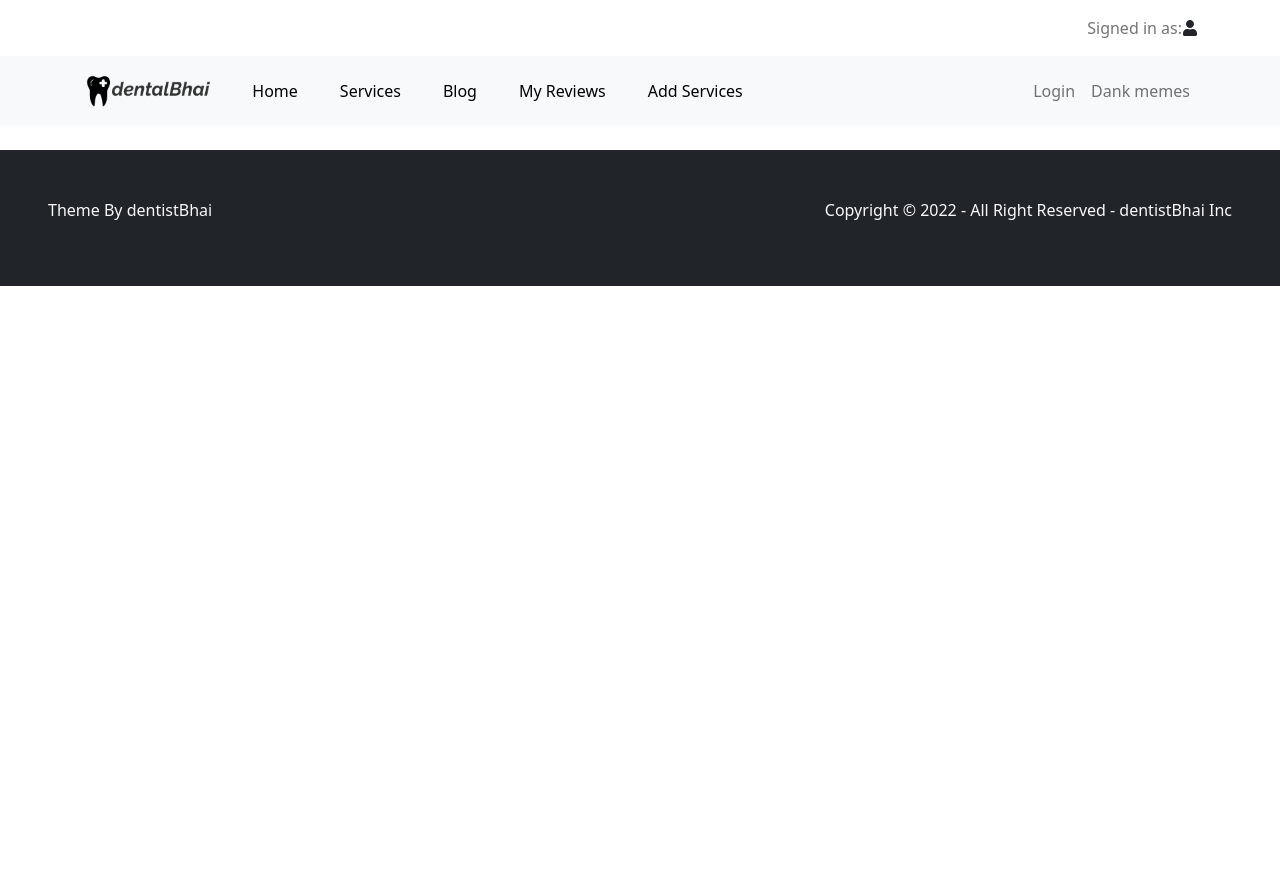
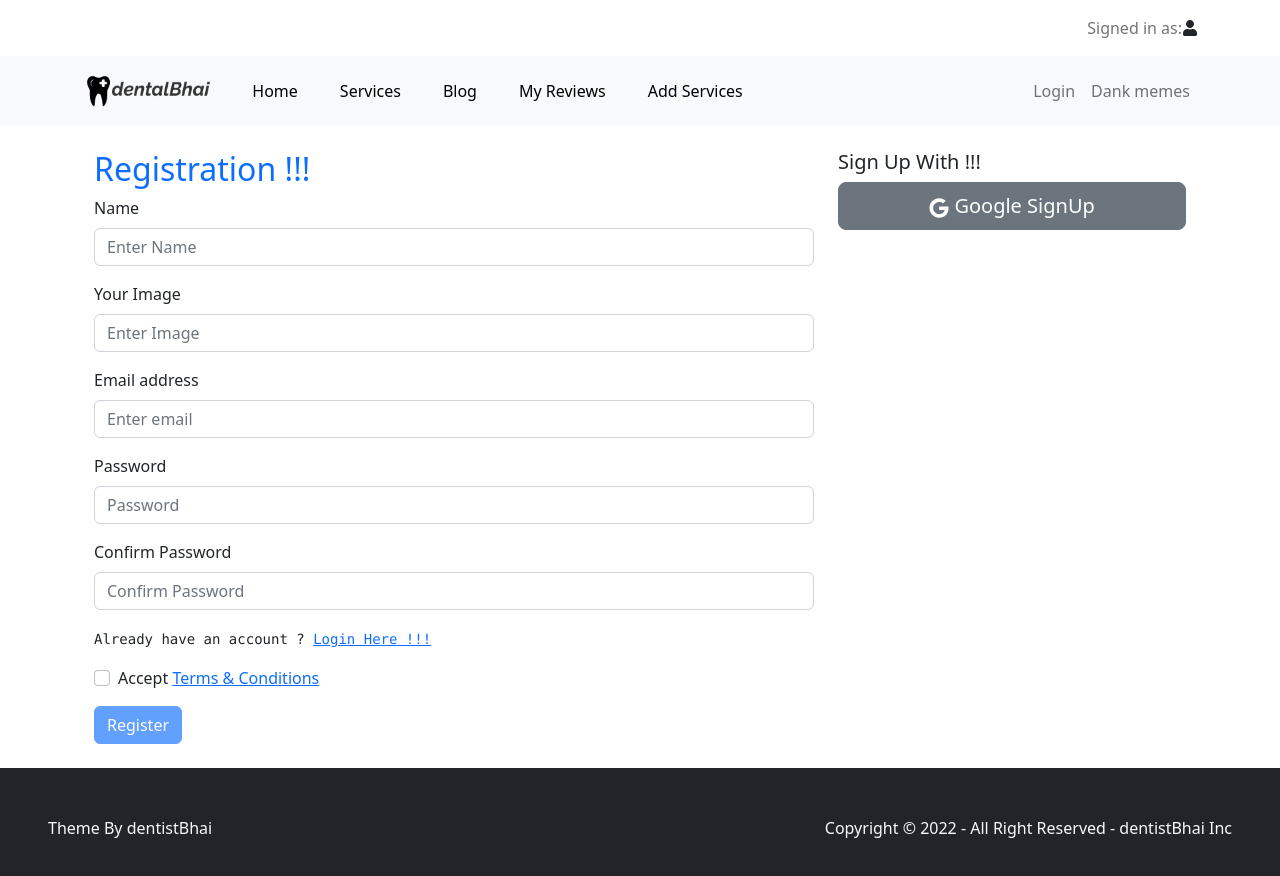
Before and after one commit to ehsan-info/dentistbhai-client, a React (Create React App) app: page /signup in a window 1280 px wide. Shown: the top 876 px of the page. Before the commit the page ends 800 px from the top, so only its background shows below. Built offline with nearby package versions, Linux system fonts and the light colour scheme.

Commit message:
signup page added

```diff
--- a/src/pages/SignUp/SignUp.js
+++ b/src/pages/SignUp/SignUp.js
@@ -1,10 +1,73 @@
 import React from 'react';
-
+import { Col, Container, Row } from 'react-bootstrap';
+import Button from 'react-bootstrap/Button';
+import Form from 'react-bootstrap/Form';
+import toast from 'react-hot-toast';
+import { FaGithub, FaGoogle } from 'react-icons/fa';
+import { Link, useNavigate } from 'react-router-dom';
 const SignUp = () => {
     return (
-        <div>
+        <Container className='mt-4'>
+            <Row>
+                <Col lg='8'>
+                    <h2 className='text-primary'>Registration !!!</h2>
+                    <div>
+                        <Form>
+                            <Form.Group className="mb-3" controlId="formBasicName">
+                                <Form.Label>Name</Form.Label>
+                                <Form.Control type="text" name='name' placeholder="Enter Name" />
+                            </Form.Group>
+                            <Form.Group className="mb-3" controlId="formBasicImage">
+                                <Form.Label>Your Image</Form.Label>
+                                <Form.Control type="text" name='photoURL' placeholder="Enter Image" />
+                            </Form.Group>
+                            <Form.Group className="mb-3" controlId="formBasicEmail">
+                                <Form.Label>Email address</Form.Label>
+                                <Form.Control type="email" name='email' placeholder="Enter email" required />
+                            </Form.Group>
 
-        </div>
+                            <Form.Group className="mb-3" controlId="formBasicPassword">
+                                <Form.Label>Password</Form.Label>
+                                <Form.Control type="password" name='password' placeholder="Password" required />
+                            </Form.Group>
+                            <Form.Group className="mb-3" controlId="formBasicConfirmPassword">
+                                <Form.Label>Confirm Password</Form.Label>
+                                <Form.Control type="password" name='confirmPassword' placeholder="Confirm Password" required />
+                            </Form.Group>
+                            <Form.Group className="mb-3" controlId="formBasicError">
+                                <Form.Text className="text-dark font-monospace">
+                                    Already have an account ? <span><Link to='/login'>Login Here !!!</Link></span>
+                                </Form.Text>
+                            </Form.Group>
+                            <Form.Group className="mb-3" controlId="formBasicCheckbox">
+                                <Form.Check
+                                    type="checkbox"
+
+                                    label={<>Accept <Link to='/terms'>Terms & Conditions</Link></>} />
+                            </Form.Group>
+                            <Form.Group className="mb-3" controlId="formBasicError">
+                                <Form.Text className="text-danger">
+
+                                </Form.Text>
+                            </Form.Group>
+                            <Button variant="primary" type="submit" disabled>
+                                Register
+                            </Button>
+                        </Form>
+                    </div>
+                </Col>
+                <Col lg='4'>
+                    <div>
+                        <h5>Sign Up With !!!</h5>
+                        <div className="d-grid gap-2">
+                            <Button variant="secondary" size="lg">
+                                <p className='m-0'><FaGoogle></FaGoogle><span> Google SignUp</span></p>
+                            </Button>
+                        </div>
+                    </div>
+                </Col>
+            </Row>
+        </Container>
     );
 };
 
```
Also changed, not shown: src/contexts/AuthProvider/AuthProvider.js (added).
